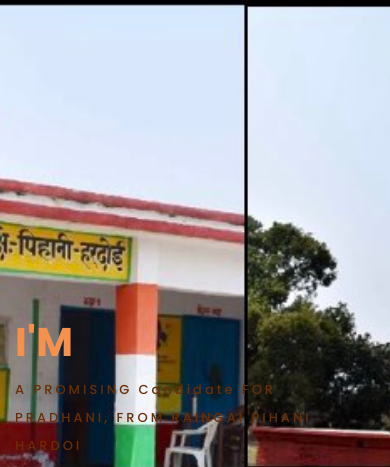
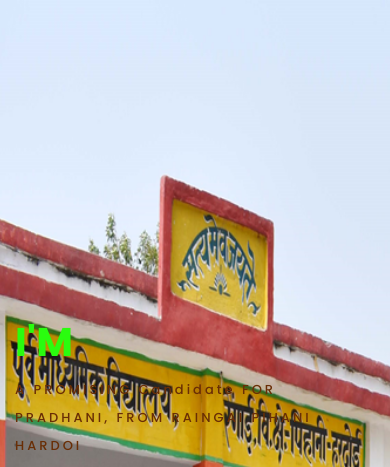
Before and after one commit to think-io/socialconnectonline, a plain HTML site: page rengai-hardoi/index.html in a window 390 px wide. Shown: the top 467 px of the page. Drawn offline with nearby package versions, Linux system fonts and the light colour scheme; a script that the page names is missing; files whose address does not match are found by name; a web font is replaced by a local one.

Commit message:
optimized for mobile

```diff
--- a/rengai-hardoi/assets/css/style.css
+++ b/rengai-hardoi/assets/css/style.css
@@ -230,6 +230,14 @@ nav ul li a {
   width: 100%;
 }
 
+@media (max-width:567px) {
+  #hero {
+    background: url("../img/home-bg-mobile.png") no-repeat scroll center center/cover;
+    height: 100vh;
+    width: 100%;
+      }
+}
+
 #hero .hero-content {
   height: 100vh;
   text-align: left;
@@ -244,7 +252,8 @@ nav ul li a {
   font-weight: 700;
   margin-bottom: 10px;
   text-transform: uppercase;
-  color: #f5914e;
+  #color: #f5914e;
+  color: #2afc0f;
 }
 
 .hero-content p {
```
